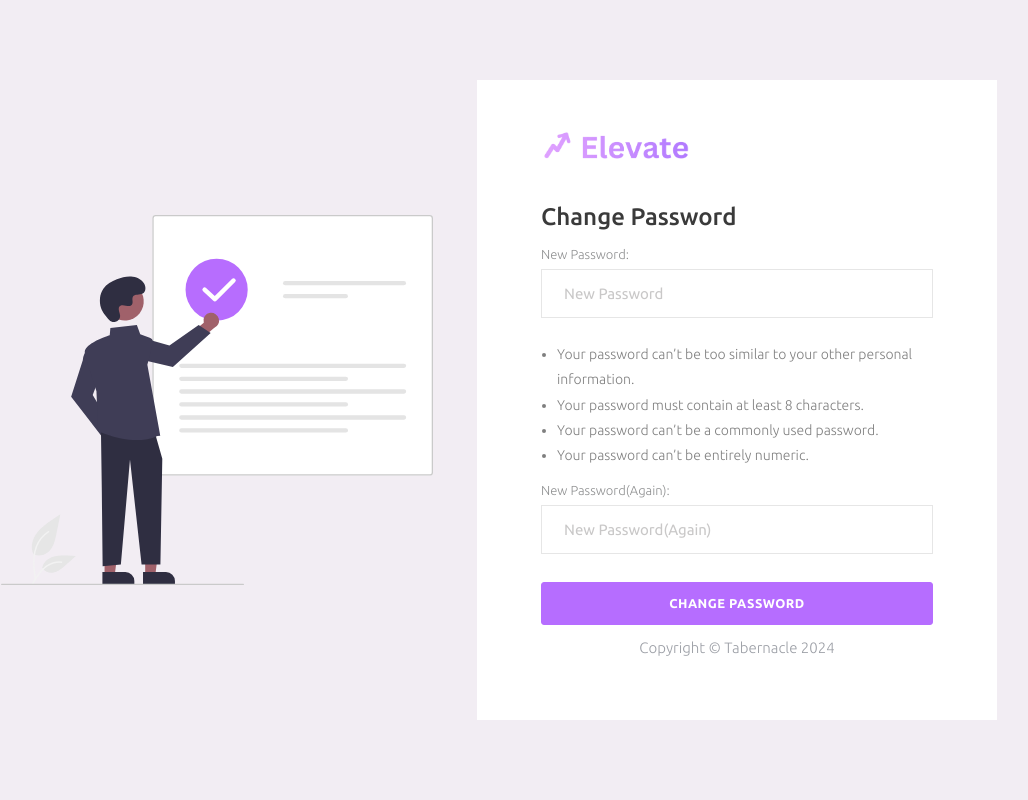
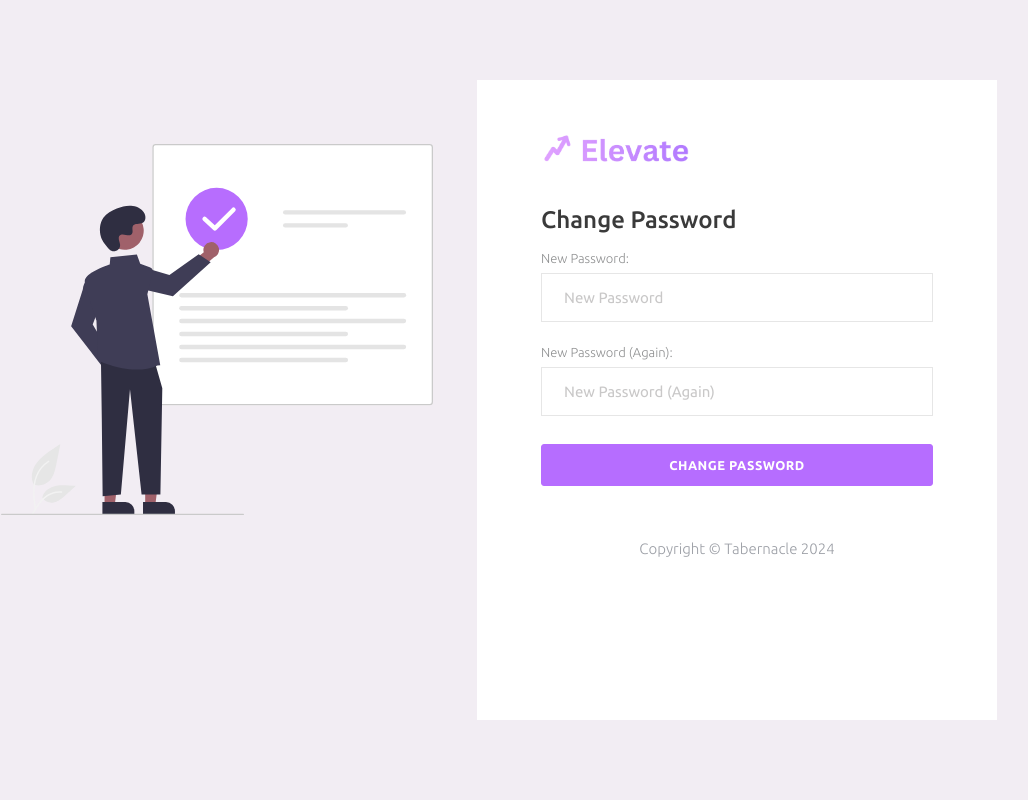
Before and after one commit to saicharanbandu/customersuccessmanagement, a Django app: template templates/account/password_reset_from_key.html in a window 1280 px wide. Shown: the whole page, without its empty margins (163-1191 px from the left). Run offline with Django 5.2, Linux system fonts and the light colour scheme; the template is opened without the code that fills it, so the values that code supplies are empty; the visitor is signed in with stand-in values (Sample User, id 1); some libraries are stand-ins or nearby versions.

Commit message:
fix small css

```diff
--- a/templates/account/password_reset.html
+++ b/templates/account/password_reset.html
@@ -7,7 +7,7 @@
 {% block content %}
 <div class="content-wrapper d-flex align-items-center auth ">
     <div class="row flex-grow justify-content-center">
-        <div class="col-md-5 py-3"
+        <div class="col-md-5 py-3 d-none d-lg-block"
             style="height: 80vh; display: flex; flex-direction: column; align-items: center; justify-content: center;">
             <!-- Image column -->
             <div class="text-center py-5">
@@ -17,7 +17,7 @@
         </div>
 
         <!-- Reset Password column -->
-        <div class="col-md-5 d-flex align-items-center justify-content-center px-5 bg-white">
+        <div class="col-lg-5 d-flex align-items-center justify-content-center p-5 bg-white">
             <div class="auth-form-light text-left">
                 <div class="col-md-12 px-3">
                     <div class="brand-logo">
--- a/templates/account/password_reset_from_key.html
+++ b/templates/account/password_reset_from_key.html
@@ -21,7 +21,8 @@
                 {% endelement %}
                 {% url 'account_reset_password' as passwd_reset_url %}
                 <p>
-                            {% blocktrans %}The password reset link was invalid, possibly because it has already been used.  Please request a <a href="{{ passwd_reset_url }}">New Password Reset</a>.{% endblocktrans %}
+                    {% blocktrans %}The password reset link was invalid, possibly because it has already been used.
+                    Please request a <a href="{{ passwd_reset_url }}" class="auth-link">New Password Reset</a>.{% endblocktrans %}
                 </p>
             </div>
             <p class="text-muted font-weight-light text-center">Copyright © Tabernacle 2024</p>
@@ -32,7 +33,7 @@
 {% else %}
 <div class="content-wrapper d-flex align-items-center auth ">
     <div class="row flex-grow justify-content-center">
-                <div class="col-md-5 py-3"
+        <div class="col-md-5 d-none d-lg-block py-3"
             style="height: 80vh; display: flex; flex-direction: column; align-items: center; justify-content: center;">
             <!-- Image column -->
             <div class="text-center py-5">
@@ -41,7 +42,7 @@
             <!-- Image column end -->
         </div>
 
-                <div class="col-md-5 d-flex align-items-center justify-content-center px-5 bg-white">
+        <div class="col-lg-5 align-items-center justify-content-center p-5 bg-white">
             <div class="auth-form-light text-left">
                 <div class="col-md-12 px-3">
                     <div class="brand-logo">
@@ -60,14 +61,16 @@
                         <div class="form-group position-relative mb-4">
                             <label for="id_password1">New Password:</label>
                             <div class="position-relative">
-                                            <input class="form-control form-control-xl" type="password" name="password1" placeholder="New Password" required aria-describedby="id_password_helptext" id="id_password1">
+                                <input class="form-control form-control-xl" type="password" name="password1"
+                                    placeholder="New Password" required aria-describedby="id_password_helptext"
+                                    id="id_password1">
                                 <span class="toggle-password">
                                     <i class="fa fa-eye-slash"></i>
                                 </span>
                             </div>
                         </div>
                         <span class="helptext" id="id_password1_helptext"></span></p>
-                                    <ul class="transparent-text font-weight-light">
+                        {% comment %} <ul class="transparent-text font-weight-light">
                             <li>
                                 Your password can’t be too similar to your other personal information.
                             </li>
@@ -80,12 +83,14 @@
                             <li>
                                 Your password can’t be entirely numeric.
                             </li>
-                                    </ul>
+                        </ul> {% endcomment %}
                         <div class="auth-form-light text-left font-weight-light">
                             <div class="form-group position-relative mb-4">
-                                            <label for="id_password2">New Password(Again):</label>
+                                <label for="id_password2">New Password (Again):</label>
                                 <div class="position-relative">
-                                                <input class="form-control form-control-xl" type="password" name="password2" placeholder="New Password(Again)" required aria-describedby="id_password_helptext" id="id_password2">
+                                    <input class="form-control form-control-xl" type="password" name="password2"
+                                        placeholder="New Password (Again)" required
+                                        aria-describedby="id_password_helptext" id="id_password2">
                                     <span class="toggle-password">
                                         <i class="fa fa-eye-slash"></i>
                                     </span>
@@ -96,7 +101,7 @@
                             <button type="submit" name="action" class="my-1 btn btn-primary w-100">
                                 Change Password
                             </button>
-                                <p class="text-muted font-weight-light text-center mt-2">Copyright © Tabernacle 2024</p>
+                            <p class="text-muted font-weight-light text-center mt-5">Copyright © Tabernacle 2024</p>
                             {% endslot %}
                             {% endelement %}
                         </div>
@@ -106,6 +111,8 @@
             </div>
             <!-- flex account_reset_password end -->
         </div>
+    </div>
+</div>
 {% endif %}
 
 {% endblock content %}
```
Lines whose indentation alone changed are shown as unchanged.
